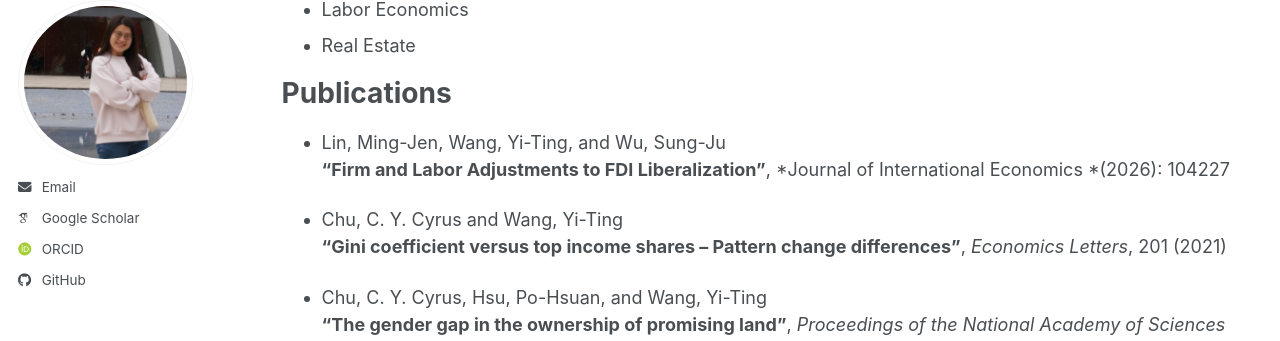
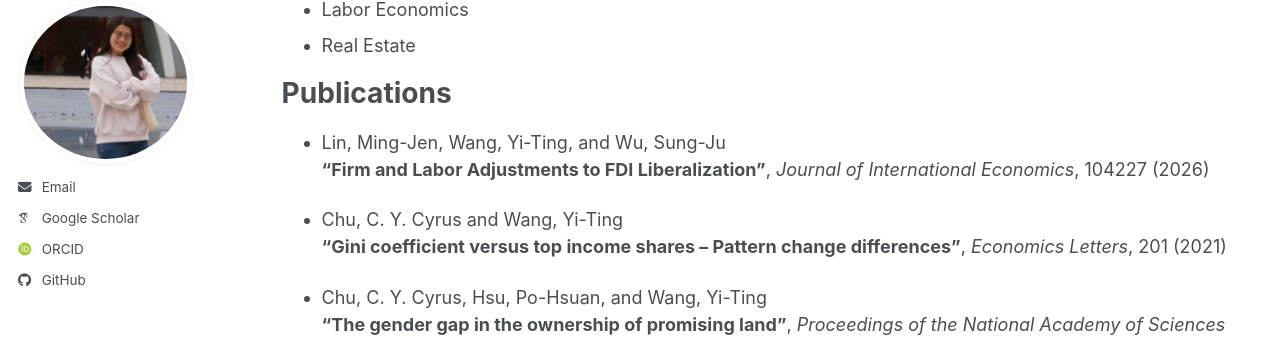
Before and after one commit to Yi-Ting-Econ/Yi-Ting-Econ.github.io, a Jekyll site: the page built from _pages/cv.md, in a window 1280 px wide and 900 px high, scrolled down 531 px. Shown: the part 101-442 px from the top of the window. Built offline with Jekyll 4.4.1, drawn with Linux system fonts in a browser that asks for light colours; some web fonts are replaced; a script bundle is joined from its source files by our own code; library files that are not in the unit come from our copies.

Commit message:
Update cv.md

```diff
--- a/_pages/cv.md
+++ b/_pages/cv.md
@@ -35,7 +35,7 @@ Research Interests
 Publications
 ======
 * Lin, Ming-Jen, Wang, Yi-Ting, and Wu, Sung-Ju
-  **“Firm and Labor Adjustments to FDI Liberalization”**, *Journal of International Economics *(2026): 104227
+  **“Firm and Labor Adjustments to FDI Liberalization”**, *Journal of International Economics*, 104227 (2026)
 
 * Chu, C. Y. Cyrus and Wang, Yi-Ting
   **“Gini coefficient versus top income shares – Pattern change differences”**, *Economics Letters*, 201 (2021)
```
